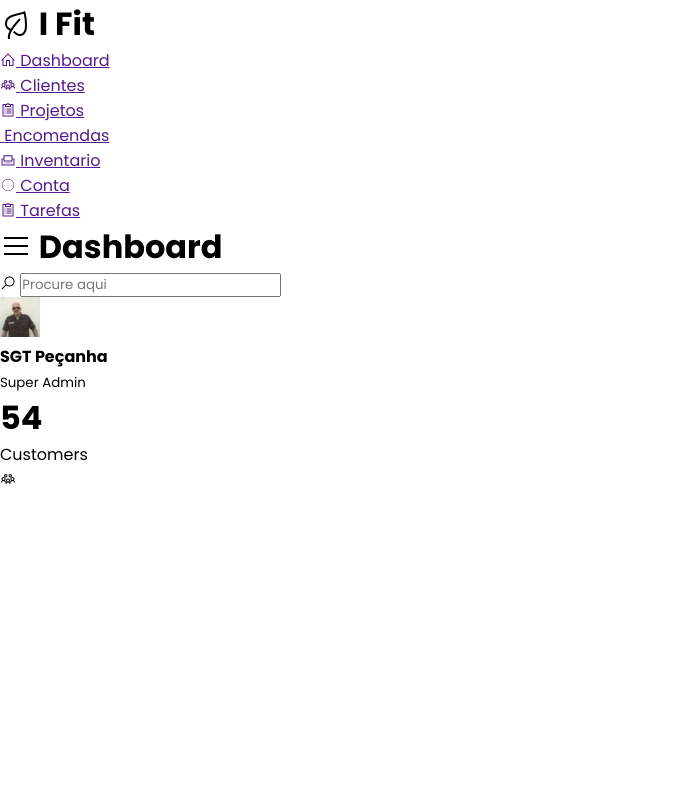
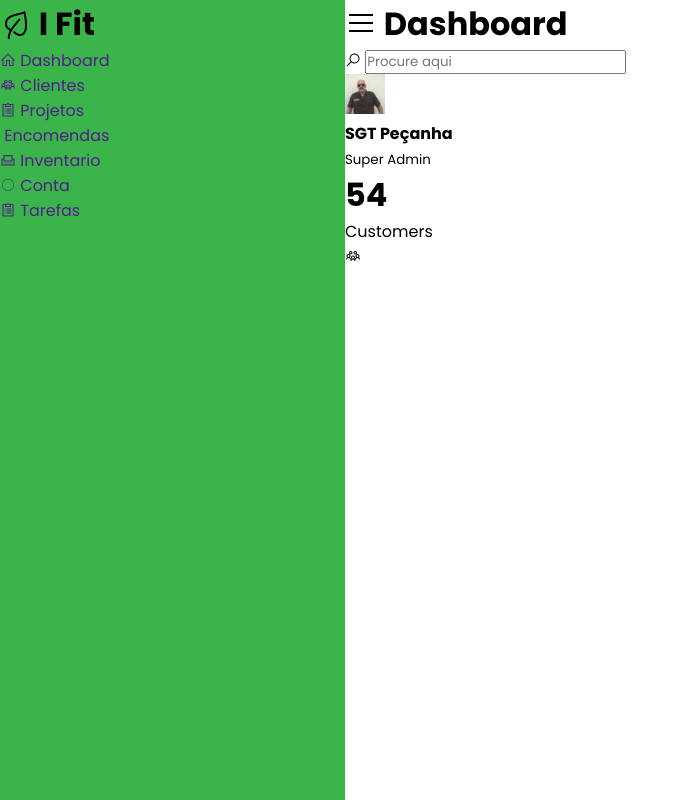
Before and after one commit to OFaceOff/Dashboard, a plain HTML site: page index.html in a window 1280 px wide. Shown: the whole page, without its empty margins (0-689 px from the left). Drawn offline with nearby package versions, Linux system fonts and the light colour scheme; some icons are missing.

Commit message:
Update style.css

```diff
--- a/Assets/css/style.css
+++ b/Assets/css/style.css
@@ -1,7 +1,24 @@
 @import url('https://fonts.googleapis.com/css2?family=Poppins:wght@200;300;400;500;600;700;800;900&display=swap');
+
 * {
+    padding: 0;
     margin: 0;
-    padding: 0;
     box-sizing: border-box;
+    list-style: none;
+    text-decoration: none;
     font-family: 'Poppins', sans-serif;
 }
+
+.sidebar {
+    width: 345px;
+    position: fixed;
+    left: 0;
+    top: 0;
+    height: 100%;
+    background: #39B54A;
+}
+
+.main-content {
+    margin-left: 345px;
+
+}
```
